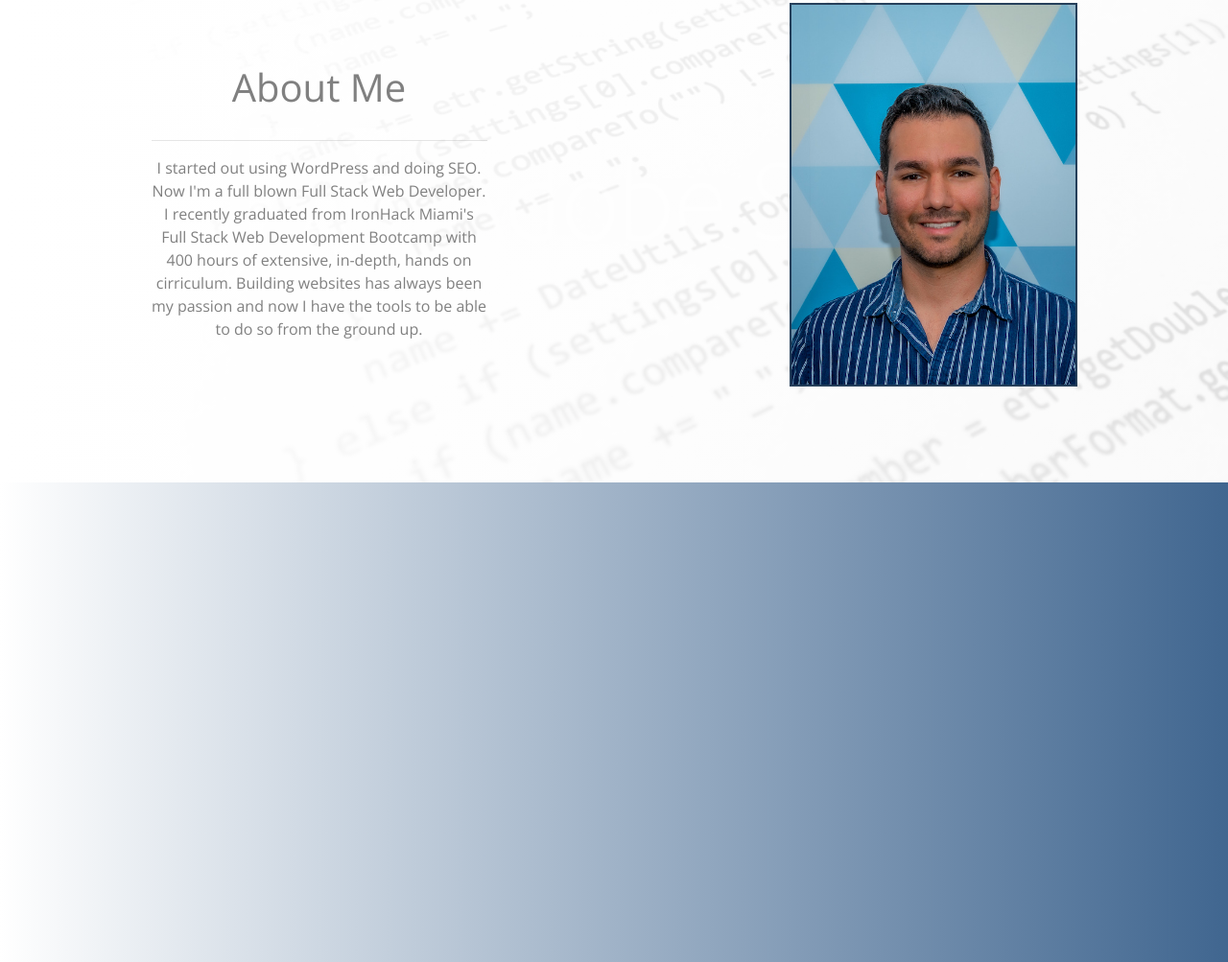
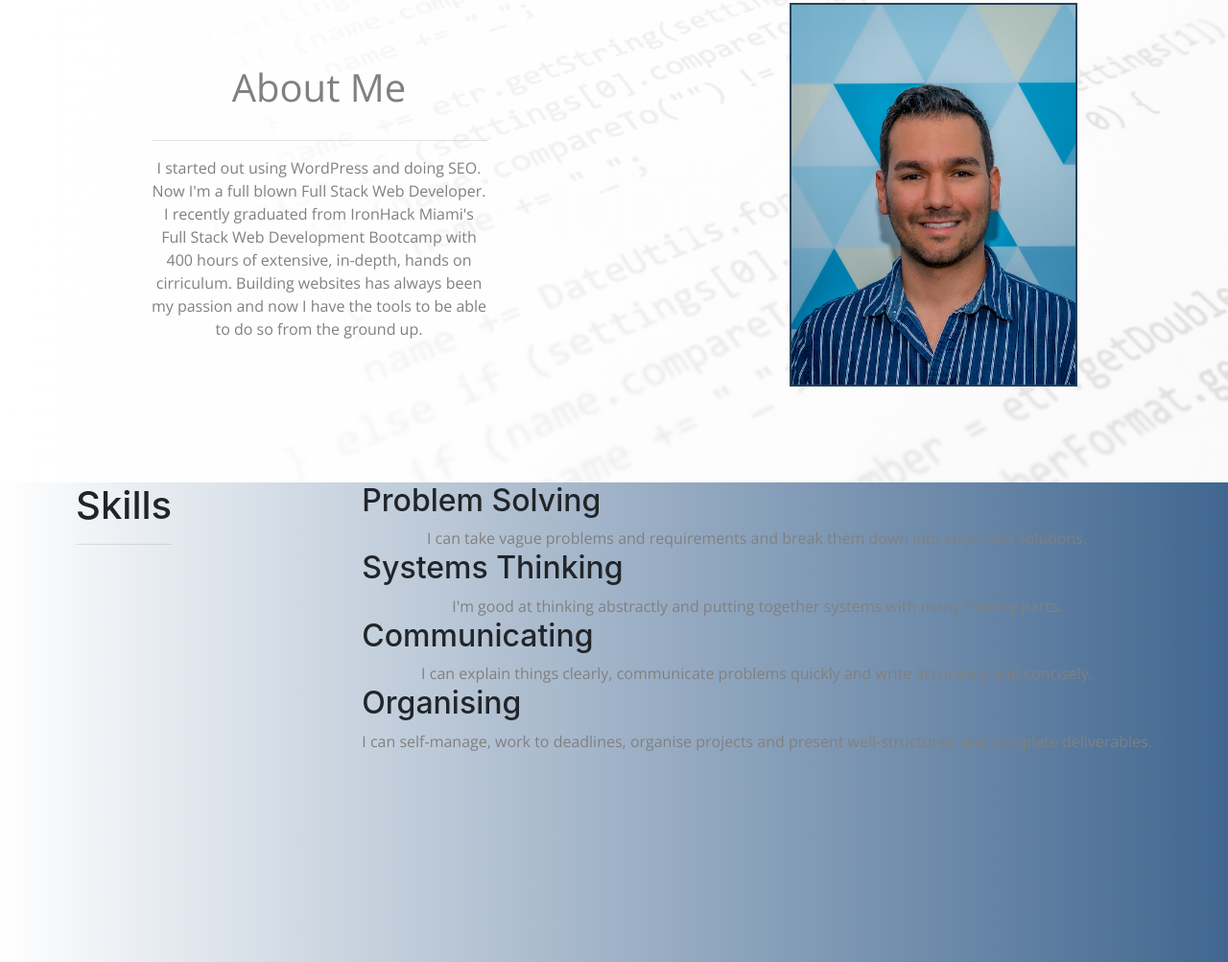
Before and after one commit to jonriquer/portfolio, a plain HTML site: page index.html in a window 1280 px wide. Shown: the part 897-1900 px from the top of the page at 96% size. Drawn offline with nearby package versions, Linux system fonts and the light colour scheme.

Commit message:
completing skills section html

```diff
--- a/index.html
+++ b/index.html
@@ -40,7 +40,30 @@
       <img src="./assets/me.jpg" width="300px" height="400px">
     </div>
     <div class="skills">
-
+      <div class="skillsTitle ">
+          <h1>Skills</h1>
+          <hr>
+      </div>
+      <div class="skillsList">
+        <ul>
+          <li>
+            <h2>Problem Solving</h2>
+            <p>I can take vague problems and requirements and break them down into steps and solutions.</p>
+          </li>
+          <li>
+            <h2>Systems Thinking</h2>
+            <p>I'm good at thinking abstractly and putting together systems with many moving parts.</p>
+          </li>
+          <li>
+            <h2>Communicating</h2>
+            <p>I can explain things clearly, communicate problems quickly and write accurately and concisely.</p>
+          </li>
+          <li>
+            <h2>Organising</h2>
+            <p>I can self-manage, work to deadlines, organise projects and present well-structured and complete deliverables.</p>
+          </li>
+        </ul>
+      </div>
     </div>
     <div class="projects row">
 
```
